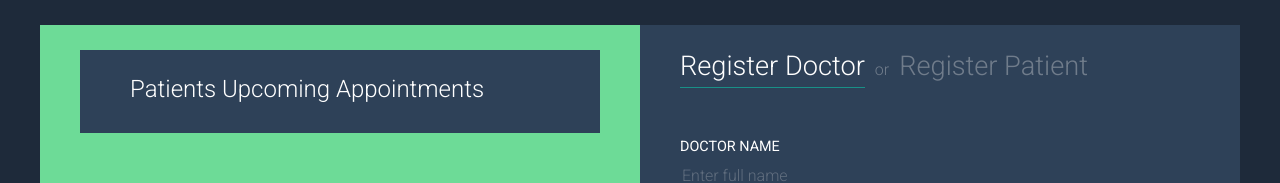
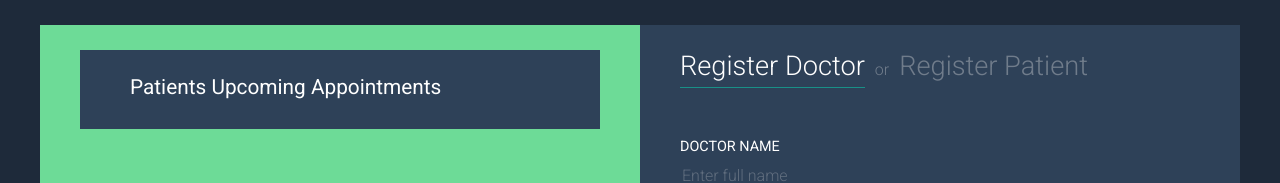
Before and after one commit to CristianBrazales/HospitalManagement, a React (Create React App) app in the folder my-app/: page /Receptionist/RegisterDoctor in a window 1280 px wide. Shown: the top 183 px of the page. Built offline with nearby package versions, Linux system fonts and the light colour scheme.

Commit message:
CSS Style correction

```diff
--- a/my-app/src/App.css
+++ b/my-app/src/App.css
@@ -96,11 +96,11 @@
   color: white;
 }
 
-.FormTitle__ListPatients {
+.FormTitle__Link--ListPatients {
   color: rgb(255, 255, 255);
   text-decoration: none;
   display: inline-block;
-  font-size: 1.5em;
+  font-size: 1.3em;
   margin: 0 10px;
   padding-bottom: 5px;
 }
--- a/my-app/src/App.js
+++ b/my-app/src/App.js
@@ -1,5 +1,5 @@
 import React, { Component } from 'react';
-import { BrowserRouter as Router, Route, Link, NavLink } from 'react-router-dom';
+import { BrowserRouter as Router, Route, NavLink } from 'react-router-dom';
 import Receptionist from './pages/Receptionist';
 import Doctor from './pages/Doctor';
 import Patient from './pages/Patient'
@@ -15,11 +15,11 @@ class App extends Component {
             <Route exact path="/">
               <div className="FormTitle">
                 <NavLink to="/Doctor" activeClassName="FormTitle__Link--Active" className="FormTitle__Link">
-                  Sign in Doctor</NavLink>or
+                  Sign in as Doctor</NavLink>or
                   <NavLink exact to="/Receptionist/RegisterDoctor" activeClassName="FormTitle__Link--Active" className="FormTitle__Link">
-                  Sign in Receptionist</NavLink> or
+                  Sign in as Receptionist</NavLink> or
                   <NavLink exact to="/Patient" activeClassName="FormTitle__Link--Active" className="FormTitle__Link">
-                  Sign in Patient</NavLink>
+                  Sign in as Patient</NavLink>
               </div>
             </Route >
 
--- a/my-app/src/pages/Receptionist.js
+++ b/my-app/src/pages/Receptionist.js
@@ -1,5 +1,5 @@
 import React, { Component } from 'react';
-import { BrowserRouter as Router, Route, Link, NavLink } from 'react-router-dom';
+import { BrowserRouter as Router, Route, NavLink } from 'react-router-dom';
 import SignUpDoctor from './RegisterDoctor';
 import SignUpPatient from './RegisterPatient';
 
@@ -12,16 +12,17 @@ class Receptionist extends Component {
 
                 <div className="App">
                     <div className="App__Aside">
-                        <div className="FormTitle">
-                            <div className="Receptionist_AppointmentsList">
-                                <label className="FormTitle__ListPatients">
-                                    Patients Upcoming Appointments</label>
-                            </div>
+                        <div className="Receptionist_AppointmentsList">
+                            <label className="FormTitle__Link--ListPatients ">
+                                Patients Upcoming Appointments</label>
                         </div>
+                    </div>
 
 
 
-                    </div>
+
+
+
                     <div className="App__Form">
                         {/* <div className="PageSwitcher">
                   <Link to="/RegisterDoctor" className="PageSwitcher__Item PageSwitcher__Item--Active">X</Link>
```
